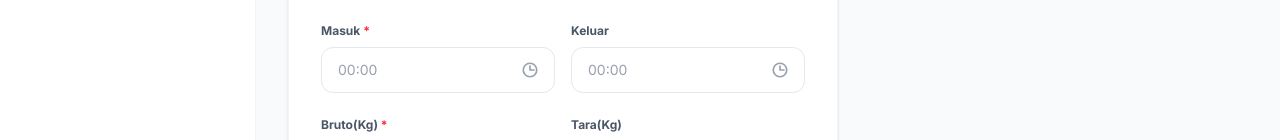
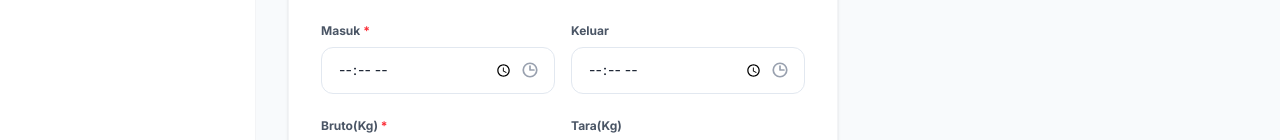
Before and after one commit to Panjiiiiiii/sugar_measurer, a Next.js app: page /1/timbangan/add in a window 1280 px wide. Shown: the part 509-649 px from the top of the page. Built offline with nearby package versions, Linux system fonts and the light colour scheme.

Commit message:
UI: Change Masuk and Keluar inputs to time type

```diff
--- a/app/[role]/timbangan/add/page.tsx
+++ b/app/[role]/timbangan/add/page.tsx
@@ -112,6 +112,7 @@ export default function InputTimbanganPage() {
                 <Input
                   label="Masuk"
                   required
+                  type="time"
                   placeholder="00:00"
                   icon={<Clock size={18} weight="bold" />}
                   value={formData.jamMasuk}
@@ -119,6 +120,7 @@ export default function InputTimbanganPage() {
                 />
                 <Input
                   label="Keluar"
+                  type="time"
                   placeholder="00:00"
                   icon={<Clock size={18} weight="bold" />}
                   value={formData.jamKeluar}
```
